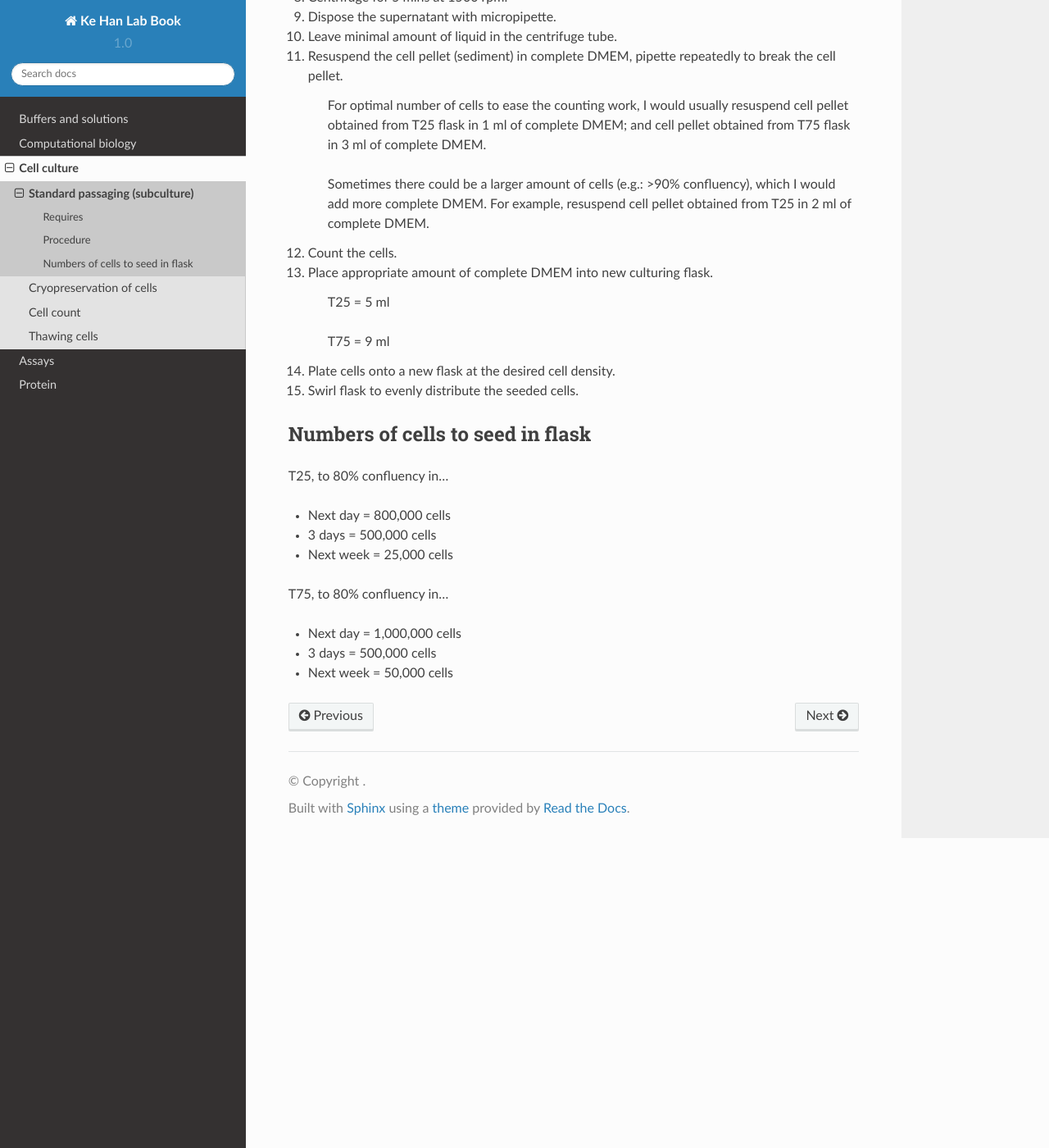
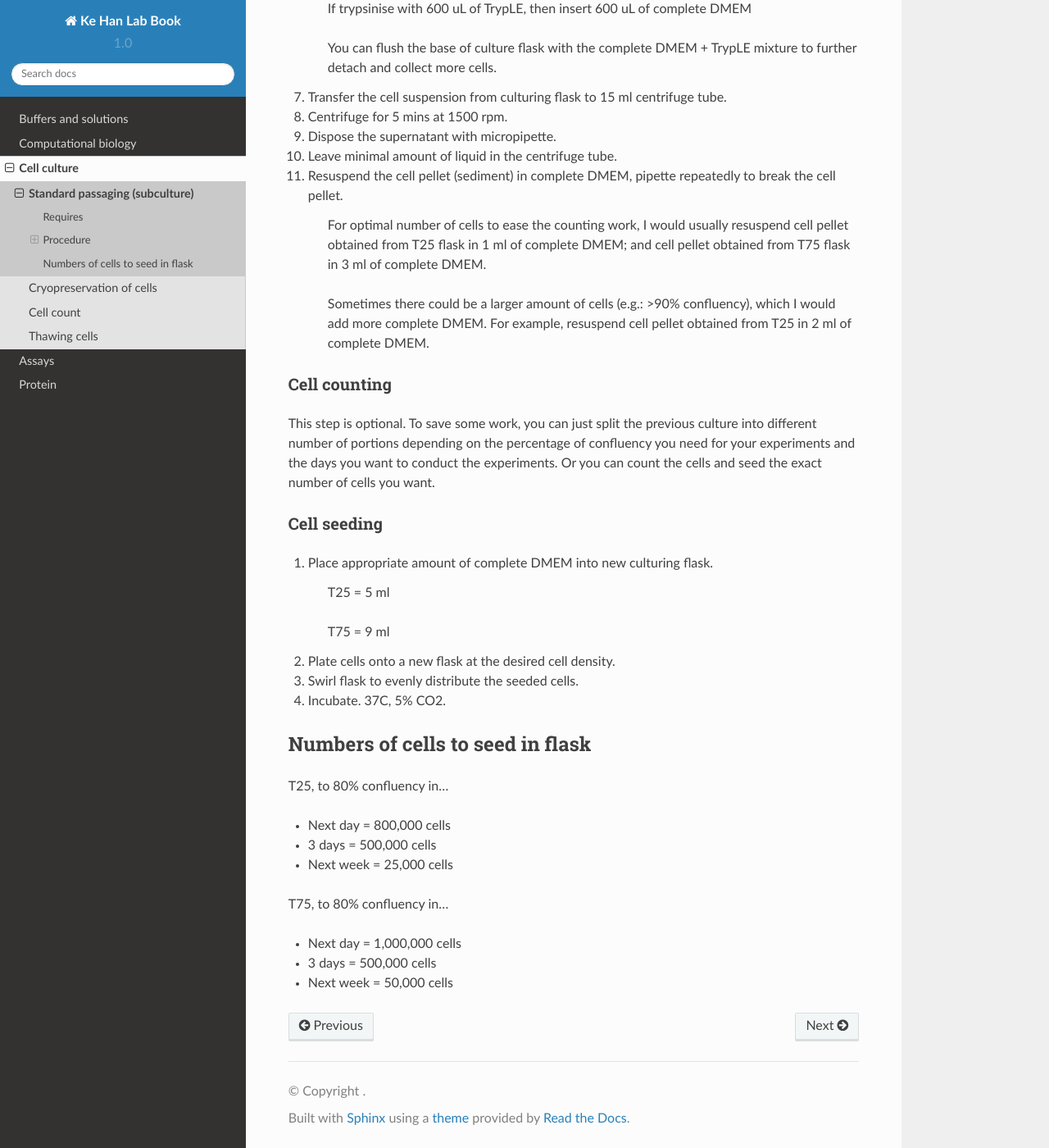
Before and after one commit to kehantan/labbook, a Sphinx documentation site: the page built from docs/cell_culture/maintain.rst, in a window 1280 px wide and 1400 px high, scrolled down 1127 px. Shown: the whole window at 82% size. Built offline with Sphinx 7.4.7 and the Read the Docs theme 2.0.0, drawn with Linux system fonts in a browser that asks for light colours; some of the changed text lies outside the part shown.

Commit message:
Update maintain.rst

```diff
--- a/docs/cell_culture/maintain.rst
+++ b/docs/cell_culture/maintain.rst
@@ -10,17 +10,29 @@
 Requires
 --------
 * Complete DMEM/10% DMEM
-* Culturing flask (T25/T75)
-* Centrifuge tube
+* Phosphate buffer saline (1x PBS)
+* TrypLE
+* Culture flask (T25/T75)
+* Centrifuge tube (15 ml)
 * Micropipette
 * Micropipette tips
 * Pipette gun
 * Serological pipette
-* Phosphate buffer saline (1x PBS)
-* 15 ml centrifuge tube
+* Waste beaker
+
+Optional:
+* Trypan blue
+* 96 well plate (for mixing trypan blue and cell suspension for counting)
+* Cell counter
+* Calculator
+* Counting chamber
+
 
 Procedure
 ---------
+
+Trypsinise
+~~~~~~~~~~
 #. Remove media.
 #. Wash cells with calcium- and magnesium-free balanced salt solution, phosphate buffered saline (PBS).
 #. Add appropriate amount of detaching agent, TrypLE.
@@ -48,7 +60,14 @@
 
     Sometimes there could be a larger amount of cells (e.g.: >90% confluency), which I would add more complete DMEM. For example, resuspend cell pellet obtained from T25 in 2 ml of complete DMEM.
 
-#. Count the cells.
+
+Cell counting
+~~~~~~~~~~~~~
+This step is optional. To save some work, you can just split the previous culture into different number of portions depending on the percentage of confluency you need for your experiments and the days you want to conduct the experiments. Or you can count the cells and seed the exact number of cells you want.
+
+
+Cell seeding
+~~~~~~~~~~~~
 #. Place appropriate amount of complete DMEM into new culturing flask.
 
     T25 = 5 ml
@@ -57,6 +76,7 @@
 
 #. Plate cells onto a new flask at the desired cell density.
 #. Swirl flask to evenly distribute the seeded cells.
+#. Incubate. 37C, 5% CO2.
 
 Numbers of cells to seed in flask
 ---------------------------------
```
